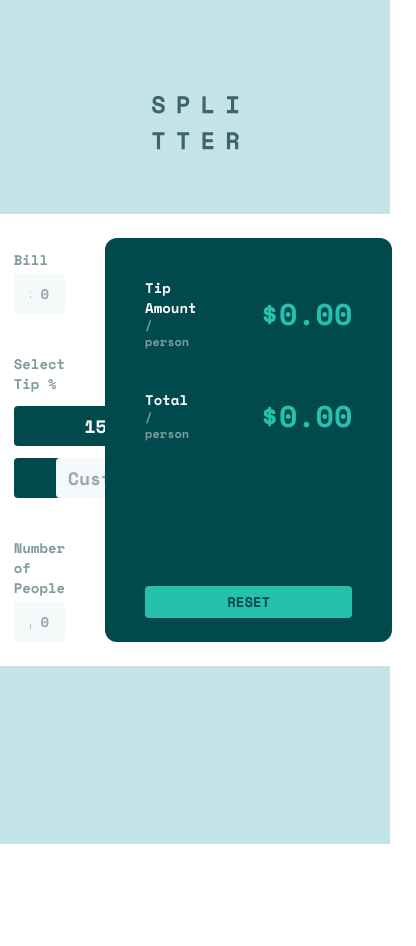
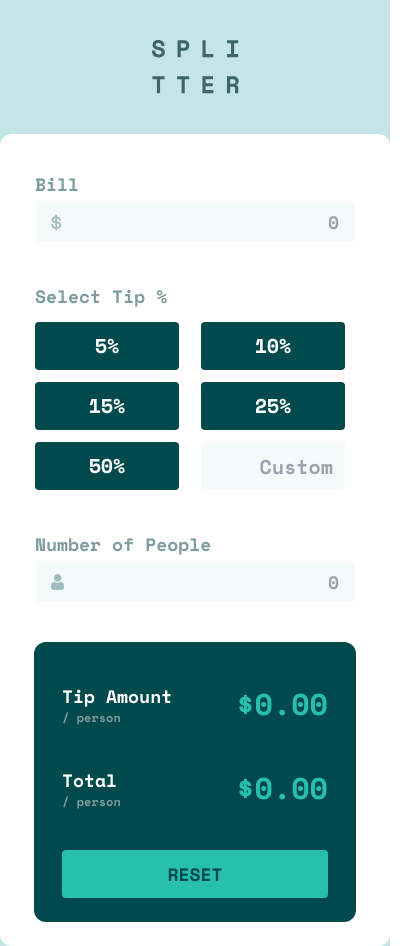
Before and after one commit to elizabeth-trotter/tipcalculator, a Next.js app: page / in a window 390 px wide. Shown: the whole page, 416 px wide, since content can reach past the window. Before the commit the page ends 844 px from the top, so only its background shows below. Built offline with nearby package versions, Linux system fonts and the light colour scheme.

Commit message:
mobile responsiveness

```diff
--- a/src/app/page.tsx
+++ b/src/app/page.tsx
@@ -13,13 +13,13 @@ export default function Home() {
   };
 
   return (
-    <main className="flex min-h-screen flex-col items-center p-24 bg-lightGrayCyan">
+    <main className="flex min-h-screen flex-col items-center pt-10 md:p-24 bg-lightGrayCyan">
       <div>
         <LogoComponent />
       </div>
 
-      <div className="mt-16 rounded-xl bg-white p-6 text-grayCyan flex gap-10 text-sm">
-        <div className="ps-4 pt-3">
+      <div className="mt-10 md:mt-16 rounded-xl bg-white p-6 text-grayCyan flex justify-center flex-wrap gap-10 text-lg sm:text-sm">
+        <div className="ps-0 md:ps-4 pt-3 w-80 md:max-w-fit">
           <p className="pb-1">Bill</p>
           <div className="bg-lightGray h-10 rounded flex justify-between items-center px-4">
             <IconDollarComponent />
@@ -33,10 +33,9 @@ export default function Home() {
           </div>
 
           <p className="pt-10 pb-3">Select Tip %</p>
-          <div className="grid grid-cols-3 gap-3 text-lg">
+          <div className="grid grid-cols-2 md:grid-cols-3 gap-3 text-xl sm:text-lg">
             <label
-              className={`${selectedValue === '5%' ? 'bg-strongCyan' : 'bg-darkCyan'} rounded flex justify-center items-center h-10 text-white hover:bg-lightGrayCyan hover:text-darkCyan cursor-pointer`}
-              style={{ width: 90 }}
+              className={`${selectedValue === '5%' ? 'bg-strongCyan' : 'bg-darkCyan'} rounded flex justify-center items-center h-12 md:h-10 w-36 md:w-24 text-white hover:bg-lightGrayCyan hover:text-darkCyan cursor-pointer`}
             >
               <input
                 type="radio"
@@ -48,8 +47,7 @@ export default function Home() {
               <span>5%</span>
             </label>
             <label
-              className={`${selectedValue === '10%' ? 'bg-strongCyan' : 'bg-darkCyan'} rounded flex justify-center items-center h-10 text-white hover:bg-lightGrayCyan hover:text-darkCyan cursor-pointer`}
-              style={{ width: 90 }}
+              className={`${selectedValue === '10%' ? 'bg-strongCyan' : 'bg-darkCyan'} rounded flex justify-center items-center h-12 md:h-10 w-36 md:w-24 text-white hover:bg-lightGrayCyan hover:text-darkCyan cursor-pointer`}
             >
               <input
                 type="radio"
@@ -61,8 +59,7 @@ export default function Home() {
               <span>10%</span>
             </label>
             <label
-              className={`${selectedValue === '15%' ? 'bg-strongCyan' : 'bg-darkCyan'} rounded flex justify-center items-center h-10 text-white hover:bg-lightGrayCyan hover:text-darkCyan cursor-pointer`}
-              style={{ width: 90 }}
+              className={`${selectedValue === '15%' ? 'bg-strongCyan' : 'bg-darkCyan'} rounded flex justify-center items-center h-12 md:h-10 w-36 md:w-24 text-white hover:bg-lightGrayCyan hover:text-darkCyan cursor-pointer`}
             >
               <input
                 type="radio"
@@ -74,8 +71,7 @@ export default function Home() {
               <span>15%</span>
             </label>
             <label
-              className={`${selectedValue === '25%' ? 'bg-strongCyan' : 'bg-darkCyan'} rounded flex justify-center items-center h-10 text-white hover:bg-lightGrayCyan hover:text-darkCyan cursor-pointer`}
-              style={{ width: 90 }}
+              className={`${selectedValue === '25%' ? 'bg-strongCyan' : 'bg-darkCyan'} rounded flex justify-center items-center h-12 md:h-10 w-36 md:w-24 text-white hover:bg-lightGrayCyan hover:text-darkCyan cursor-pointer`}
             >
               <input
                 type="radio"
@@ -87,8 +83,7 @@ export default function Home() {
               <span>25%</span>
             </label>
             <label
-              className={`${selectedValue === '50%' ? 'bg-strongCyan' : 'bg-darkCyan'} rounded flex justify-center items-center h-10 text-white hover:bg-lightGrayCyan hover:text-darkCyan cursor-pointer`}
-              style={{ width: 90 }}
+              className={`${selectedValue === '50%' ? 'bg-strongCyan' : 'bg-darkCyan'} rounded flex justify-center items-center h-12 md:h-10 w-36 md:w-24 text-white hover:bg-lightGrayCyan hover:text-darkCyan cursor-pointer`}
             >
               <input
                 type="radio"
@@ -101,9 +96,8 @@ export default function Home() {
             </label>
             <input
               type="text"
-              className="bg-lightGray rounded text-center h-10 text-darkGrayCyan"
+              className="bg-lightGray rounded text-right pe-3 h-12 md:h-10 w-36 md:w-24 text-darkGrayCyan"
               placeholder="Custom"
-              style={{ width: 90 }}
             />
           </div>
 
@@ -120,7 +114,7 @@ export default function Home() {
           </div>
         </div>
 
-        <div className="bg-darkCyan pt-10 pb-6 px-10 text-white rounded-xl flex flex-col justify-between">
+        <div className="bg-darkCyan pt-10 pb-6 px-7 sm:px-10 text-white rounded-xl flex flex-col justify-between">
           <div>
             <div className="flex justify-between items-center gap-16">
               <div>
@@ -143,7 +137,7 @@ export default function Home() {
             </div>
           </div>
 
-          <button className="bg-strongCyan hover:bg-lightGrayCyan hover:text-darkCyan flex justify-center items-center h-8 rounded">
+          <button className="mt-10 sm:pt-0 bg-strongCyan hover:bg-lightGrayCyan hover:text-darkCyan flex justify-center items-center h-12 sm:h-8 rounded">
             <p className="text-darkCyan">RESET</p>
           </button>
         </div>
```
